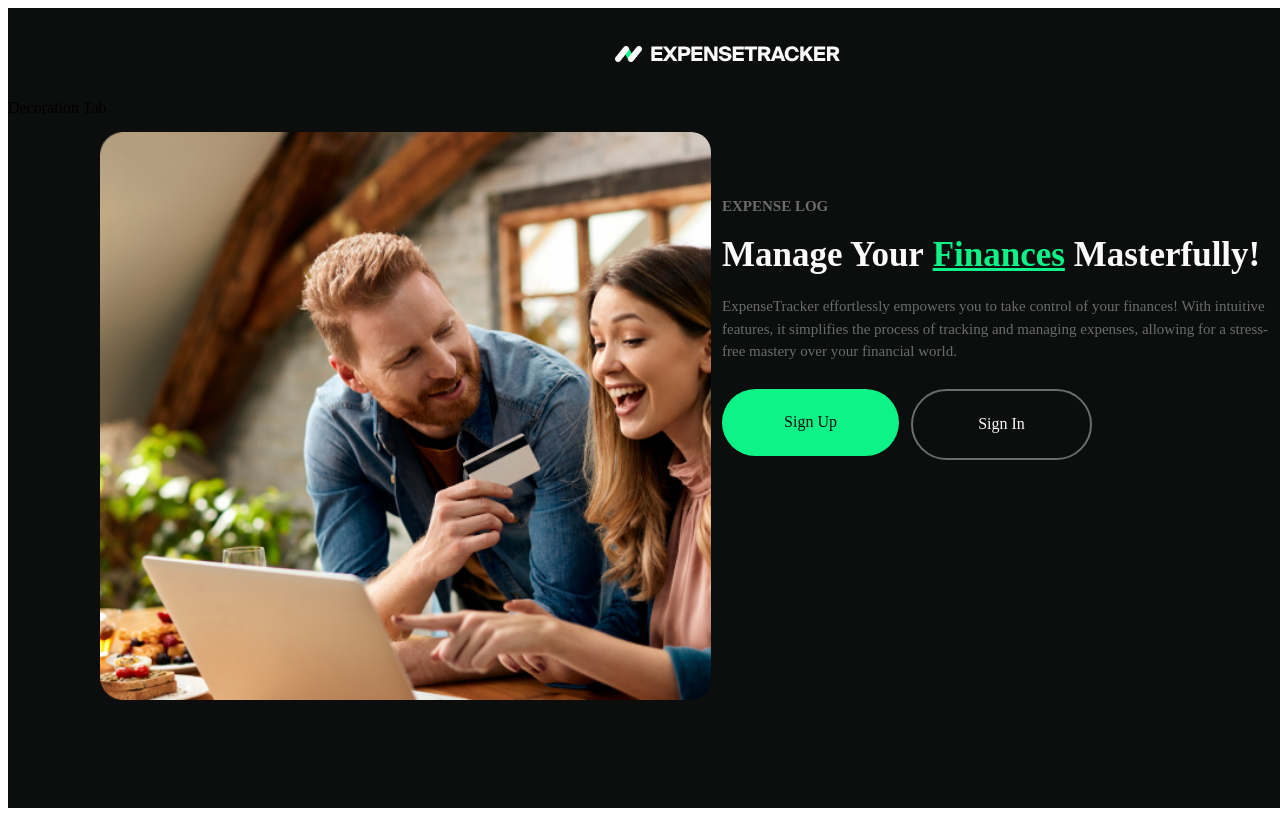
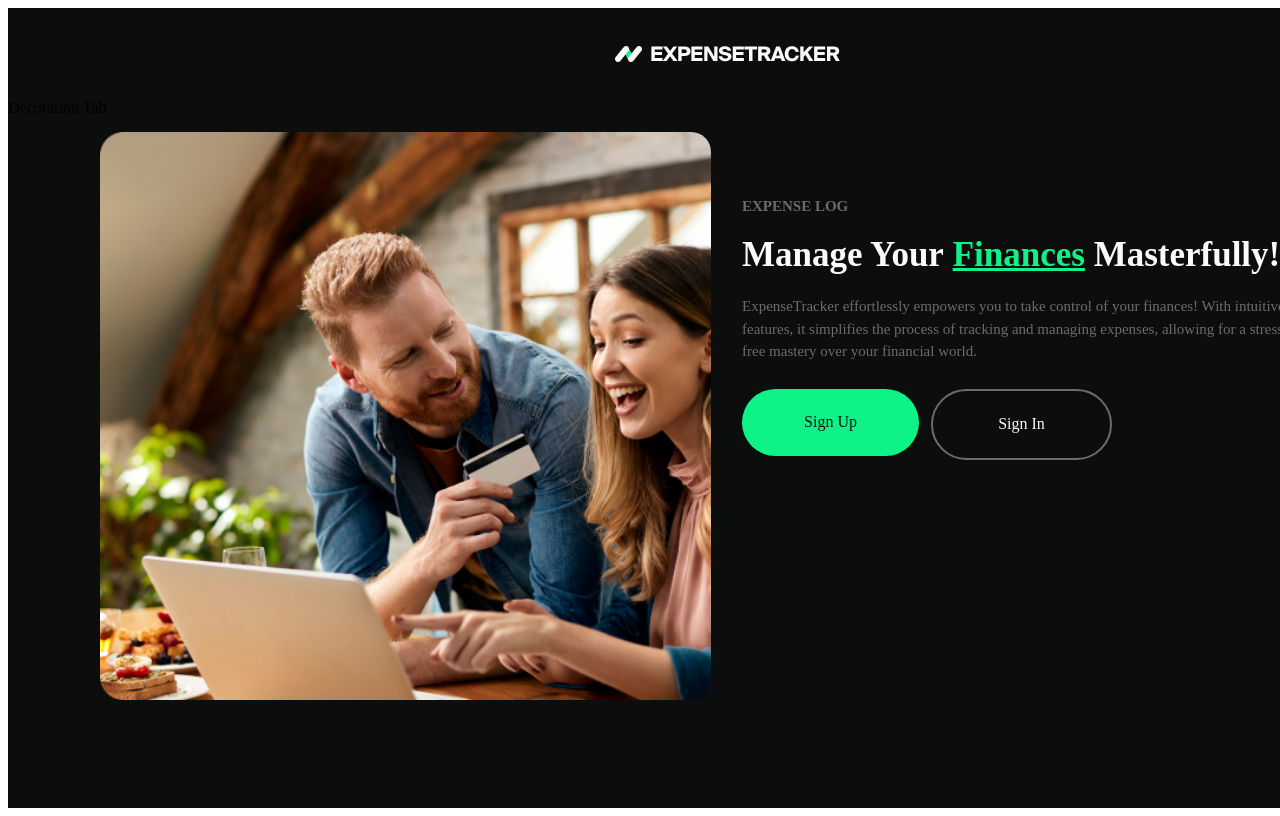
Before and after one commit to Reuelle/expense-tracker, a React (Create React App) app: page /expense-tracker/register in a window 1280 px wide. Both pictures are taken after a click on the element 728 px from the left and 53 px from the top of the page. Shown: the top 816 px of the page. Built offline with nearby package versions, Linux system fonts and the light colour scheme.

Commit message:
Update AuthNav.module.css

```diff
--- a/src/components/AuthNav/AuthNav.module.css
+++ b/src/components/AuthNav/AuthNav.module.css
@@ -26,7 +26,7 @@
   max-width: 1000px;
   width: 562px;
   height: 351px;
-  margin-left: 255px;
+  margin-left: 275px;
   margin-top: 9px;
 }
 
```
